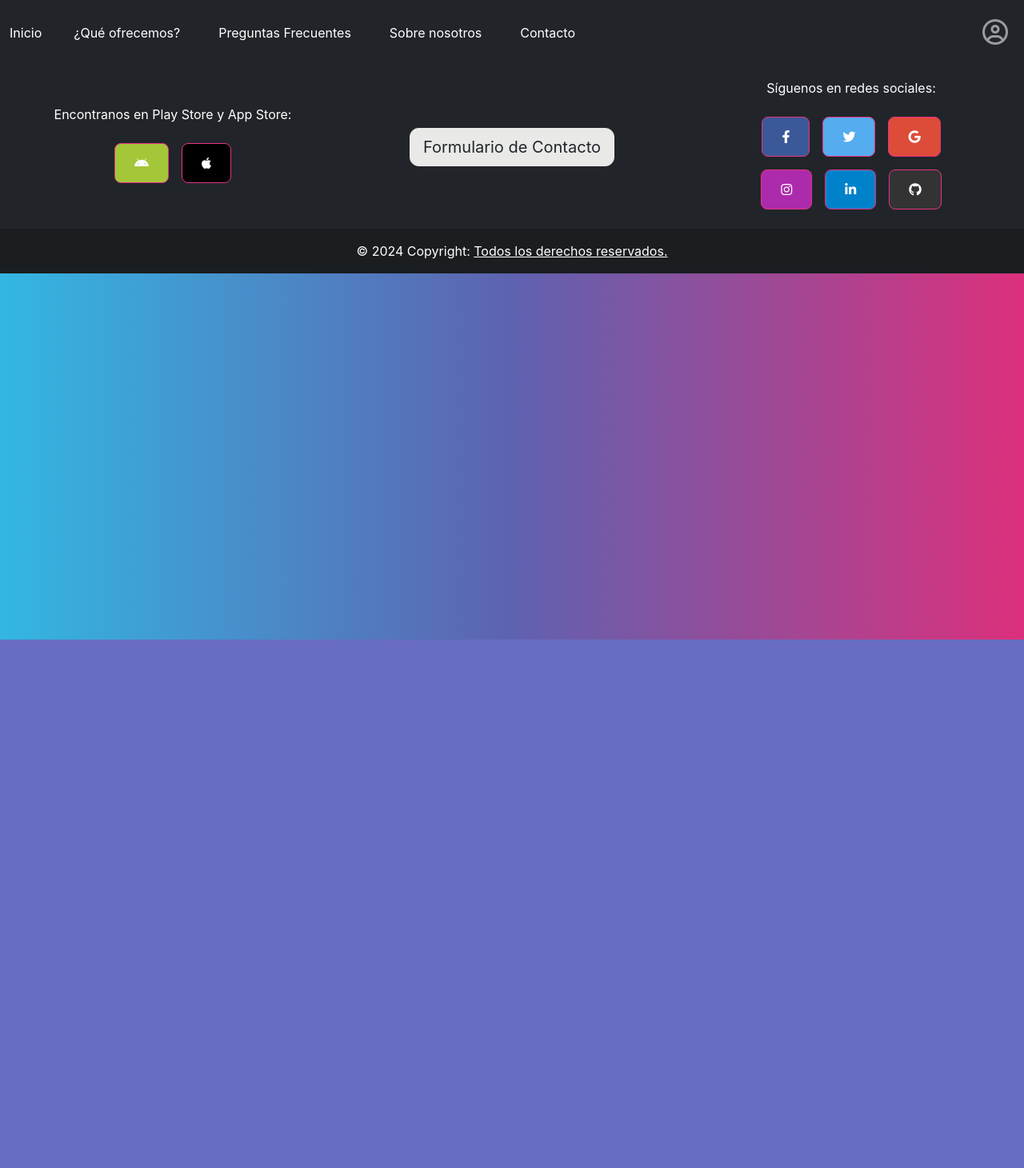
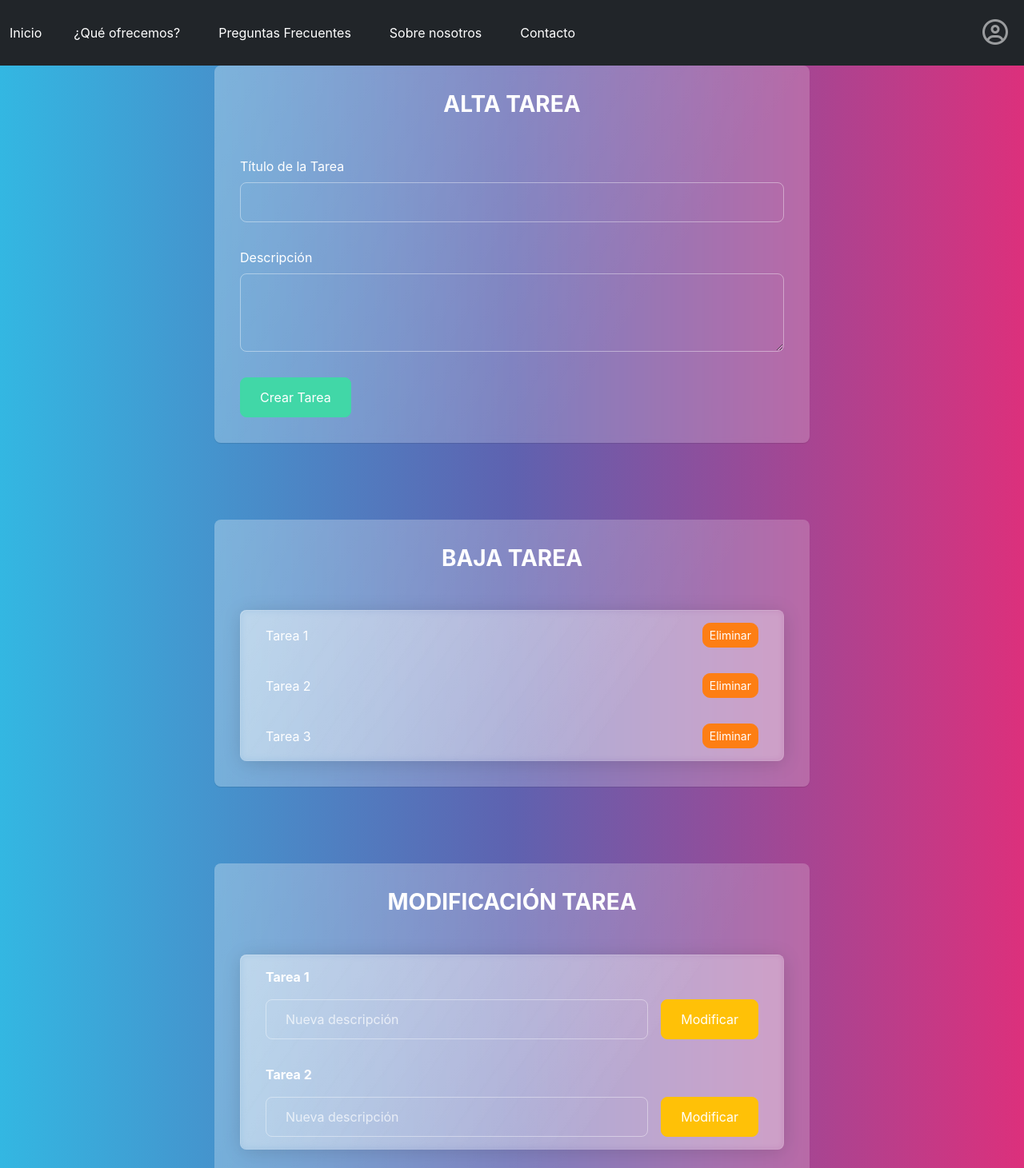
Before and after one commit to seezelop/React-nexoeducativo, a React (Create React App) app: page /ABMtarea in a window 1280 px wide. Shown: the top 1461 px of the page at 80% size. Before the commit the page ends 800 px from the top, so only its background shows below. Built offline with nearby package versions, Linux system fonts and the light colour scheme.

Commit message:
Subo componentes ABM tarea

```diff
--- a/src/App.js
+++ b/src/App.js
@@ -38,6 +38,7 @@ import GestionarAsistenciaProfesor from './componentes/pages/GestionarAsistencia
 import RealizarPago from './componentes/pages/RealizarPago';
 import EstablecerPrecioCuota from './componentes/pages/EstablecerPrecioCuota';
 import HistorialPagos from './componentes/pages/HistorialPagos';
+import ABMtarea from './componentes/ABM/ABMtarea';
 
 
 function App() {
@@ -111,6 +112,9 @@ function App() {
               <Route path="/GestionarAsistenciaAlumno" element={<GestionarAsistenciaAlumno />} />
               <Route path="/GestionarAsistenciaProfesor" element={<GestionarAsistenciaProfesor />} />
 
+              {/* Rutas para Profesor  */}
+              <Route path="/ABMtarea" element={<ABMtarea />} />
+
               {/* Ruta para realizar pagos  */}
               <Route path="/EstablecerPrecioCuota" element={<EstablecerPrecioCuota/>} />
               <Route path="/RealizarPago" element={<RealizarPago />} />
--- /dev/null
+++ b/src/componentes/ABM/ABMtarea.js
@@ -0,0 +1,40 @@
+import React from 'react';
+import AltaTarea from './AltaTarea';
+import BajaTarea from './BajaTarea';
+import ModificarTarea from './ModificarTarea';
+
+function ABMtarea() {
+  return (
+    <section className="d-flex flex-column min-vh-100">
+      <div className="container d-flex flex-column justify-content-center align-items-center flex-grow-1">
+
+        {/* Sección Alta Tarea */}
+        <section className="col-md-8 mb-5">
+          <div className="card shadow-sm p-3">
+            <h3 className="mb-4 text-center">ALTA TAREA</h3>
+            <AltaTarea />
+          </div>
+        </section>
+
+        {/* Sección Baja Tarea */}
+        <section className="col-md-8 mb-5">
+          <div className="card shadow-sm p-3">
+            <h3 className="mb-4 text-center">BAJA TAREA</h3>
+            <BajaTarea />
+          </div>
+        </section>
+
+        {/* Sección Modificación Tarea */}
+        <section className="col-md-8 mb-5">
+          <div className="card shadow-sm p-3">
+            <h3 className="mb-4 text-center">MODIFICACIÓN TAREA</h3>
+            <ModificarTarea />
+          </div>
+        </section>
+
+      </div>
+    </section>
+  );
+}
+
+export default ABMtarea;
--- /dev/null
+++ b/src/componentes/ABM/AltaTarea.js
@@ -0,0 +1,46 @@
+import React, { useState } from 'react';
+
+function AltaTarea() {
+  const [titulo, setTitulo] = useState('');
+  const [descripcion, setDescripcion] = useState('');
+
+  const handleSubmit = (e) => {
+    e.preventDefault();
+    // Aquí iría la lógica para guardar la tarea
+    alert(`Tarea "${titulo}" creada correctamente.`);
+    setTitulo('');
+    setDescripcion('');
+  };
+
+  return (
+    <form onSubmit={handleSubmit}>
+      <div className="mb-3">
+        <label htmlFor="titulo" className="form-label">Título de la Tarea</label>
+        <input
+          type="text"
+          id="titulo"
+          className="form-control"
+          value={titulo}
+          onChange={(e) => setTitulo(e.target.value)}
+          required
+        />
+      </div>
+
+      <div className="mb-3">
+        <label htmlFor="descripcion" className="form-label">Descripción</label>
+        <textarea
+          id="descripcion"
+          className="form-control"
+          rows="3"
+          value={descripcion}
+          onChange={(e) => setDescripcion(e.target.value)}
+          required
+        />
+      </div>
+
+      <button type="submit" className="btn btn-success">Crear Tarea</button>
+    </form>
+  );
+}
+
+export default AltaTarea;
--- /dev/null
+++ b/src/componentes/ABM/BajaTarea.js
@@ -0,0 +1,39 @@
+import React, { useState } from 'react';
+
+function BajaTarea() {
+  const [tareas, setTareas] = useState([
+    { id: 1, titulo: 'Tarea 1' },
+    { id: 2, titulo: 'Tarea 2' },
+    { id: 3, titulo: 'Tarea 3' },
+  ]);
+
+  const eliminarTarea = (id) => {
+    const nuevasTareas = tareas.filter((tarea) => tarea.id !== id);
+    setTareas(nuevasTareas);
+    alert('Tarea eliminada correctamente.');
+  };
+
+  return (
+    <div>
+      {tareas.length === 0 ? (
+        <p>No hay tareas disponibles.</p>
+      ) : (
+        <ul className="list-group">
+          {tareas.map((tarea) => (
+            <li key={tarea.id} className="list-group-item d-flex justify-content-between align-items-center">
+              {tarea.titulo}
+              <button
+                className="btn btn-danger btn-sm"
+                onClick={() => eliminarTarea(tarea.id)}
+              >
+                Eliminar
+              </button>
+            </li>
+          ))}
+        </ul>
+      )}
+    </div>
+  );
+}
+
+export default BajaTarea;
--- /dev/null
+++ b/src/componentes/ABM/ModificarTarea.js
@@ -0,0 +1,51 @@
+import React, { useState } from 'react';
+
+function ModificarTarea() {
+  const [tareas, setTareas] = useState([
+    { id: 1, titulo: 'Tarea 1' },
+    { id: 2, titulo: 'Tarea 2' },
+  ]);
+  const [nuevaDescripcion, setNuevaDescripcion] = useState('');
+
+  const modificarTarea = (id) => {
+    const nuevasTareas = tareas.map((tarea) =>
+      tarea.id === id ? { ...tarea, titulo: nuevaDescripcion } : tarea
+    );
+    setTareas(nuevasTareas);
+    alert('Tarea modificada correctamente.');
+    setNuevaDescripcion('');
+  };
+
+  return (
+    <div>
+      {tareas.length === 0 ? (
+        <p>No hay tareas para modificar.</p>
+      ) : (
+        <ul className="list-group">
+          {tareas.map((tarea) => (
+            <li key={tarea.id} className="list-group-item">
+              <strong>{tarea.titulo}</strong>
+              <div className="mt-2 d-flex">
+                <input
+                  type="text"
+                  className="form-control me-2"
+                  placeholder="Nueva descripción"
+                  value={nuevaDescripcion}
+                  onChange={(e) => setNuevaDescripcion(e.target.value)}
+                />
+                <button
+                  className="btn btn-warning"
+                  onClick={() => modificarTarea(tarea.id)}
+                >
+                  Modificar
+                </button>
+              </div>
+            </li>
+          ))}
+        </ul>
+      )}
+    </div>
+  );
+}
+
+export default ModificarTarea;
```
